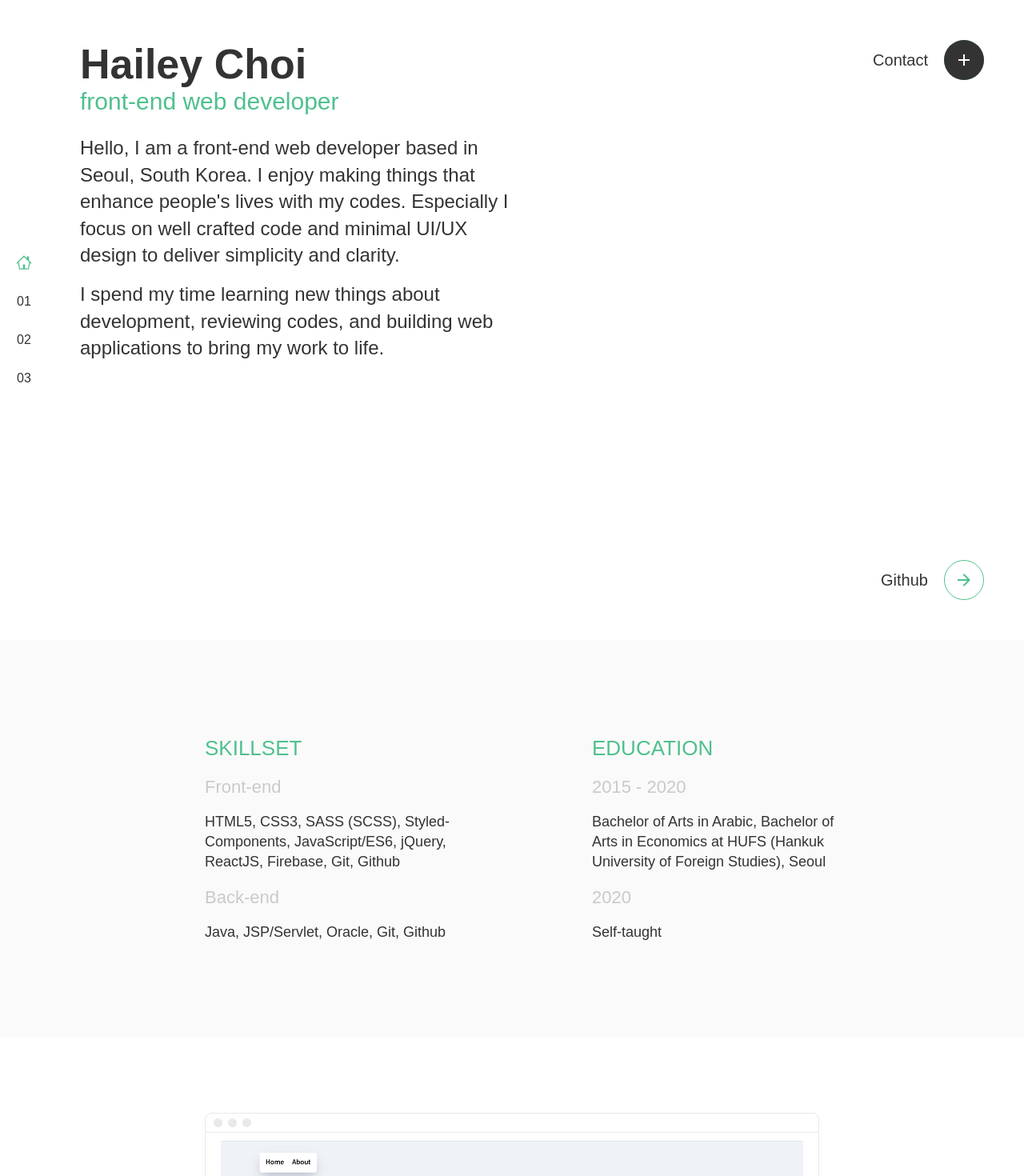
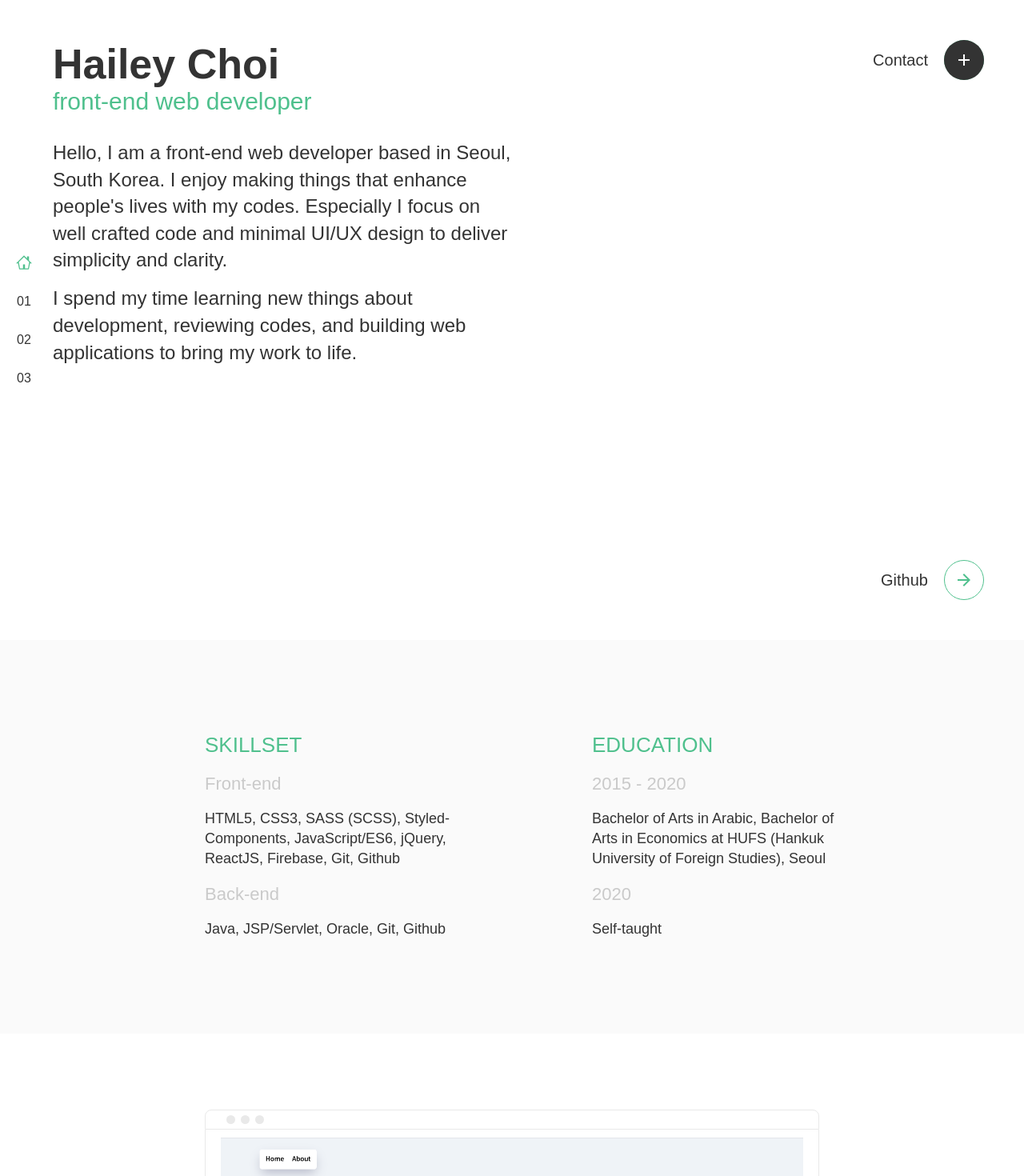
Before and after one commit to haileychoi15/portfolio, a React (Create React App) app: page / in a window 1280 px wide. Shown: the top 1470 px of the page at 80% size. Built offline with nearby package versions, Linux system fonts and the light colour scheme; a web font is replaced by a local one.

Commit message:
change px to em/rem

```diff
--- a/src/components/About.js
+++ b/src/components/About.js
@@ -6,7 +6,7 @@ import { useMobile } from "../hooks/UseMobile";
 import { useLocation } from "../hooks/UseLocation";
 
 const Container = styled.div`
-  width: 100%;
+  width: 100vw;
   background-color: #fafafa;
 `;
 
@@ -55,7 +55,7 @@ function About({mainColor}) {
         <Container id="about" {...useLocation('home')}>
             {mobile && <Category name="About" />}
             <AboutBlock>
-                <Item data={data[0]} animationDirection="right"  mainColor={mainColor} />
+                <Item data={data[0]} animationDirection="right" mainColor={mainColor} />
                 <Item data={data[1]} animationDirection="left" mainColor={mainColor} />
             </AboutBlock>
         </Container>
--- a/src/components/Category.js
+++ b/src/components/Category.js
@@ -7,7 +7,7 @@ const CategoryBlock = styled.div`
   align-items: center;
   padding: 50px 40px;
   margin-bottom: 30px;
-  font-size: 26px;
+  font-size: 1.625rem;
   font-weight: 500;
   color: #333;
   @media screen and (min-width: 768px) {
--- a/src/components/CircleButton.js
+++ b/src/components/CircleButton.js
@@ -11,7 +11,7 @@ const ButtonBlock = styled.button`
   width: 35px;
   height: 35px;
   padding: 0;
-  font-size: 20px;
+  font-size: 1.25rem;
   color: #fff;
   background-color: #333;
   transition: all 250ms ease-in-out;
@@ -27,7 +27,7 @@ const ButtonBlock = styled.button`
   @media screen and (min-width: 768px) {
     width: 50px;
     height: 50px;
-    font-size: 24px;
+    font-size: 1.5rem;
   }
   ${props => !props.popup && css`
      color: ${props.mainColor};
--- a/src/components/Contact.js
+++ b/src/components/Contact.js
@@ -21,7 +21,7 @@ const Container = styled.div`
   height: 35px;
   ${borderStyles}
   border-radius: 30px;
-  font-size: 14px;
+  font-size: 0.875rem;
   font-weight: 400;
   color: #333333;
   background-color: #fff;
@@ -29,7 +29,7 @@ const Container = styled.div`
   @media screen and (min-width: 768px) {
     width: 50px;
     height: 50px;
-    font-size: 15px;
+    font-size: 0.9375rem;
   }
   ${props => props.open && css`
     width: 280px;
@@ -41,7 +41,7 @@ const Container = styled.div`
 const Ul = styled.dl`
   display: flex;
   align-items: center;
-  padding-left: 25px;
+  padding-left: 1.5625rem;
   width: 100%;
   height: 100%;
   opacity: 0;
@@ -70,7 +70,7 @@ const Li = styled.li`
   align-items: center;
   &:first-child::after{
     content: '/';
-    margin: 0 5px;
+    margin: 0 0.3em;
   }
 `;
 
--- a/src/components/Home.js
+++ b/src/components/Home.js
@@ -13,11 +13,11 @@ const mainColor = css`
 
 const Container = styled.div`
   position: relative;
-  padding: 20px;
-  width: 100%;
+  padding: 1.25em;
+  width: 100vw;
   min-height: 100vh;
   @media screen and (min-width: 768px) {
-    padding: 50px;
+    padding: 3.125em;
   }
 `;
 
@@ -27,10 +27,10 @@ const MeBlock = styled.div`
   flex-direction: column;
   justify-content: center;
   width: 80%;
-  margin: 100px 0;
+  margin: 6.25rem 0;
   @media screen and (min-width: 768px) {
     width: 70%;
-    padding-left: 50px;
+    padding-left: 1em;
     margin: 0;
   }
   @media screen and (min-width: 1024px) {
@@ -40,73 +40,73 @@ const MeBlock = styled.div`
 `;
 
 const Name = styled.div`
-  font-size: 36px;
+  font-size: 2.25rem;
   font-weight: 900;
   @media screen and (min-width: 480px) {
-    font-size: 42px;
+    font-size: 2.625rem;
   }
   @media screen and (min-width: 768px) {
-    font-size: 52px;
+    font-size: 3.25rem;
   }
 `;
 
 const Job = styled.div`
-  margin-bottom: 24px;
-  font-size: 24px;
+  margin-bottom: 1em;
+  font-size: 1.5rem;
   font-weight: 400;
   @media screen and (min-width: 480px) {
-    font-size: 28px;
+    font-size: 1.75rem;
   }
   @media screen and (min-width: 768px) {
-    font-size: 30px;
+    font-size: 1.875rem;
   }
   ${mainColor}
 `;
 
 const Description = styled.p`
   margin: 0;
-  font-size: 18px;
+  font-size: 1.125rem;
   font-weight: 300;
   line-height: 1.4em;
   & + & {
-    margin-top: 15px;
+    margin-top: 0.6em;
   }
   @media screen and (min-width: 480px) {
-    font-size: 22px;
+    font-size: 1.375rem;
   }
   @media screen and (min-width: 768px) {
-    font-size: 24px;
+    font-size: 1.5rem;
   }
 `;
 
 const MenuButton = styled.div`
   position: absolute;
-  top: 20px;
-  right: 20px;
+  top: 1.25em;
+  right: 1.25em;
   display: flex;
   align-items: center;
   @media screen and (min-width: 768px) {
-    top: 50px;
-    right: 50px;
+    top: 3.125em;
+    right: 3.125em;
   }
 `;
 
 const ResumeButton = styled.div`
   position: absolute;
-  bottom: 20px;
-  right: 20px;
+  bottom: 1.25em;
+  right: 1.25em;
   display: flex;
   align-items: center;
   @media screen and (min-width: 768px) {
-    bottom: 50px;
-    right: 50px;
+    bottom: 3.125em;
+    right: 3.125em;
   }
 `;
 
 const ButtonText = styled.span`
-  font-size: 20px;
+  font-size: 1.25rem;
   font-weight: 400;
-  margin-right: 20px;
+  margin-right: 1em;
 `;
 
 const Link = styled.a`
--- a/src/components/Item.js
+++ b/src/components/Item.js
@@ -11,10 +11,10 @@ const mainColor = css`
 const ItemBlock = styled.div`
   border-radius: 6px;
   width: 100%;
-  padding: 20px 10px 20px 50px;
+  padding: 1rem 0 1.25rem 3.125rem;
   color: #333;
   & + & {
-    margin-top: 30px;
+    margin-top: 1.875rem;
     margin-left: 0;
   }
   @media screen and (min-width: 768px) {
@@ -22,39 +22,39 @@ const ItemBlock = styled.div`
     width: 30%;
     & + & {
     margin-top: 0;
-    margin-left: 100px;
+    margin-left: 6.25rem;
     }
   }
 `;
 
 const ItemTitle = styled.strong`
   display: block;
-  margin-bottom: 20px;
-  font-size: 22px;
+  margin-bottom: 1.25rem;
+  font-size: 1.375rem;
   font-weight: 400;
   ${mainColor}
   @media screen and (min-width: 768px) {
-    font-size: 26px;
+    font-size: 1.625rem;
   }
 `;
 
 const ItemSubTitle = styled.div`
-  font-size: 20px;
+  font-size: 1.25rem;
   font-weight: 400;
   color: #cacaca;
   @media screen and (min-width: 768px) {
-    font-size: 22px;
+    font-size: 1.375rem;
   }
 `;
 
 const ItemDescription = styled.p`
-  margin: 10px 0 20px;
-  font-size: 18px;
+  margin: 0.625rem 0 1.25rem;
+  font-size: 1.125rem;
   font-weight: 300;
   line-height: 1.4em;
   color: #333;
   @media screen and (min-width: 768px) {
-    margin: 18px 0;
+    margin: 1.125rem 0;
   }
 `;
 
--- a/src/components/Navigation.js
+++ b/src/components/Navigation.js
@@ -12,7 +12,7 @@ const mainColor = css`
 const Container = styled.div`
   position: fixed;
   top: 50%;
-  left: 20px;
+  left: 1.25em;
   display: flex;
   flex-direction: column;
   justify-content: center;
@@ -25,7 +25,7 @@ const Container = styled.div`
 
 const Li = styled.li`
   & + & {
-    margin-top: 30px;
+    margin-top: 1.875em;
   }
 `;
 
@@ -33,7 +33,7 @@ const Link = styled.a`
   display: flex;
   justify-content: center;
   align-items: center;
-  font-size: 16px;
+  font-size: 1rem;
   font-weight: 400;
   transition: color 150ms ease-in-out;
   &.active,
@@ -41,7 +41,7 @@ const Link = styled.a`
     ${mainColor}
   }
   & .menu-icon {
-    font-size: 20px;
+    font-size: 1.25rem;
   }
 `;
 
--- a/src/components/Portfolio.js
+++ b/src/components/Portfolio.js
@@ -9,7 +9,7 @@ const Container = styled.div`
   color: #333;
   background-color: #fff;
   @media screen and (min-width: 768px) {
-     min-height: 800px;
+     min-height: 100vh;
   }
 `;
 
--- a/src/components/Project.js
+++ b/src/components/Project.js
@@ -12,9 +12,9 @@ const ProjectBlock = styled.div`
     align-items: center;
     width: 100%;
     padding-top: 55.4%; /* 8:5 Aspect Ratio => 62.5% */
-    margin-bottom: 150px; // 프로젝트 간 세로 간격
+    margin-bottom: 9.375rem; // 프로젝트 간 세로 간격
     @media screen and (min-width: 768px) {
-      margin-bottom: 120px;
+      margin-bottom: 7.5rem;
     }
     @media screen and (min-width: 1024px) {
       margin-bottom: 0;
@@ -23,12 +23,12 @@ const ProjectBlock = styled.div`
 
 const ProjectPositioner = styled.div`
   position: absolute;
-  top: -100px;
+  top: -6.25rem;
   left: 0;
   width: 100%;
-  height: 120px;
+  height: 7.5rem;
   @media screen and (min-width: 1024px) {
-      top: -120px;
+      top: -7.5rem;
   }
 `;
 
@@ -39,7 +39,7 @@ const StyleBar = styled.div`
     left: 50%;
     display: flex;
     align-items: center;
-    padding: 0 10px;
+    padding: 0 1.6rem;
     width: 90%;
     height: 25px;
     border: 1px solid #e9e9e9;
@@ -116,17 +116,17 @@ const ProjectInfo = styled.div`
 
 const Dl = styled.dl`
    position: absolute;
-   top: 20px;
+   top: 1.25rem;
    left: 0;
    width: 100%;
    display: flex;
    justify-content: space-between;
    margin: 0;
    @media screen and (min-width: 768px) {
-      top: 30px;
+      top: 1.875rem;
    }
    @media screen and (min-width: 1024px) {
-      top: 40px;
+      top: 2.5rem;
    }
 `;
 
@@ -135,25 +135,25 @@ const InfoGroup = styled.div`
     position: relative;
   }
   & + & {
-    margin-left: 40px;
+    margin-left: 2.5rem;
   }
 `;
 
 const Title = styled.dt`
-  margin-bottom: 10px;
-  font-size: 18px;
+  margin-bottom: 1.6rem;
+  font-size: 1.125rem;
   font-weight: 400;
   ${props => props.mainColor && css`
       color: ${props.mainColor};
   `}
   @media screen and (min-width: 768px) {
-    margin-bottom: 20px;
+    margin-bottom: 1.25rem;
   }
 `;
 
 const Description = styled.dd`
   margin-left: 0;
-  font-size: 18px;
+  font-size: 1.125rem;
   font-weight: 400;
   color: #333;
 `;
@@ -162,8 +162,8 @@ const Link = styled.a`
   position: absolute;
   top: 25%;
   right: 0;
-  width: 30px;
-  height: 30px;
+  width: 1.875rem;
+  height: 1.875rem;
   border-radius: 50%;
   transform: translateX(-50%);
   background-color: #fff;
```
